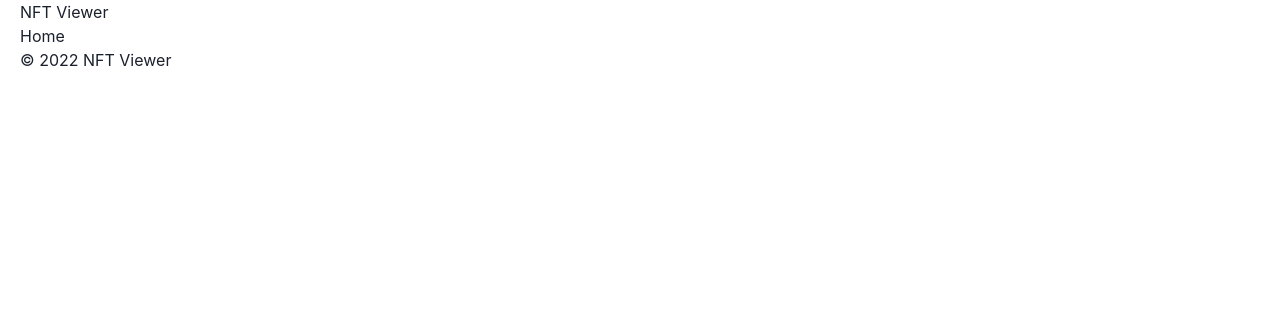
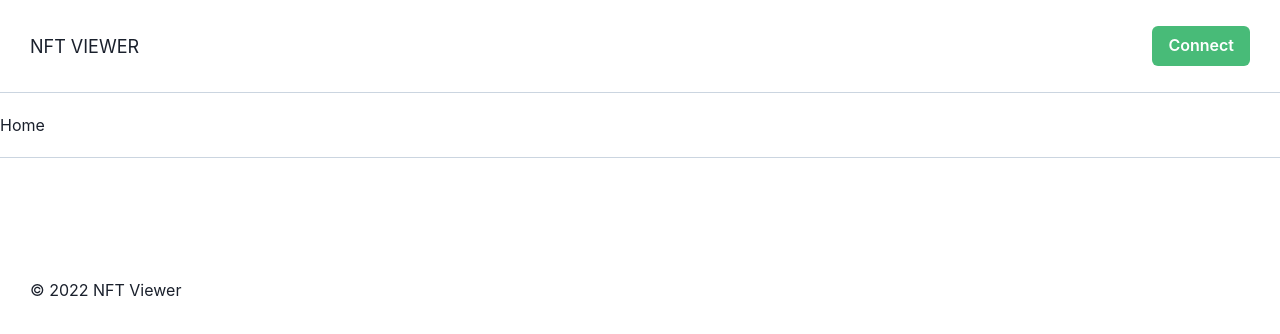
Before and after one commit to 0xbrewsta/nft-viewer, a Next.js app: page / in a window 1280 px wide. Shown: the top 334 px of the page. Built offline with nearby package versions, Linux system fonts and the light colour scheme.

Commit message:
Add more components + layout collections index

```diff
--- /dev/null
+++ b/components/ConnectButton.tsx
@@ -0,0 +1,12 @@
+import type { FunctionComponent, ReactNode } from "react";
+import { Button } from "@chakra-ui/react";
+
+interface ConnectButtonProps {}
+
+const ConnectButton: FunctionComponent<ConnectButtonProps> = () => (
+  <Button bg="green.400" color="white">
+    Connect
+  </Button>
+);
+
+export { ConnectButton };
--- a/components/Wrapper.tsx
+++ b/components/Wrapper.tsx
@@ -3,13 +3,16 @@ import { Box } from "@chakra-ui/react";
 
 interface WrapperProps {
   children: ReactNode;
+  fullWidth?: Boolean;
 }
 
-const Wrapper: FunctionComponent<WrapperProps> = ({ children }) => (
+const Wrapper: FunctionComponent<WrapperProps> = ({ children, fullWidth }) => (
   <Box
     width="100%"
-    maxWidth={["640px", "768px", "1024px", "1280px", "1536px"]}
-    px={["10px", "10px", "20px"]}
+    maxWidth={
+      fullWidth ? "100%" : ["640px", "768px", "1024px", "1280px", "1536px"]
+    }
+    px={["20px", "20px", "20px", "30px"]}
     mx="auto"
   >
     {children}
--- a/modules/Footer.tsx
+++ b/modules/Footer.tsx
@@ -1,12 +1,13 @@
 import type { FunctionComponent, ReactNode } from "react";
+import { Box } from "@chakra-ui/react";
 import { Wrapper } from "../components/Wrapper";
 
 interface FooterProps {}
 
 const Footer: FunctionComponent<FooterProps> = () => (
-  <footer>
-    <Wrapper>&copy; {new Date().getFullYear()} NFT Viewer</Wrapper>
-  </footer>
+  <Box as="footer" pt="120px" borderTop="1px" borderColor="gray.300">
+    <Wrapper fullWidth>&copy; {new Date().getFullYear()} NFT Viewer</Wrapper>
+  </Box>
 );
 
 export { Footer };
--- a/modules/Header.tsx
+++ b/modules/Header.tsx
@@ -1,14 +1,21 @@
-import type { FunctionComponent, ReactNode } from "react";
+import type { FunctionComponent } from "react";
+import { Box, Text, Flex } from "@chakra-ui/react";
 import { Wrapper } from "../components/Wrapper";
+import { ConnectButton } from "../components/ConnectButton";
 
 interface HeaderProps {}
 
 const Header: FunctionComponent<HeaderProps> = () => (
-  <header>
-    <Wrapper>
-      <h1>NFT Viewer</h1>
+  <Box as="header" borderBottom="1px" borderColor="gray.300" py="26px">
+    <Wrapper fullWidth>
+      <Flex alignItems="center" justify="space-between">
+        <Text fontSize="lg" textTransform="uppercase">
+          NFT Viewer
+        </Text>
+        <ConnectButton />
+      </Flex>
     </Wrapper>
-  </header>
+  </Box>
 );
 
 export { Header };
--- a/modules/Layout.tsx
+++ b/modules/Layout.tsx
@@ -1,7 +1,7 @@
 import type { FunctionComponent, ReactNode } from "react";
+import { Box } from "@chakra-ui/react";
 import { Header } from "../modules/Header";
 import { Footer } from "../modules/Footer";
-import { Wrapper } from "../components/Wrapper";
 
 interface LayoutProps {
   children: ReactNode;
@@ -10,9 +10,9 @@ interface LayoutProps {
 const Layout: FunctionComponent<LayoutProps> = ({ children }) => (
   <div>
     <Header />
-    <main>
-      <Wrapper>{children}</Wrapper>
-    </main>
+    <Box as="main" py="20px">
+      {children}
+    </Box>
     <Footer />
   </div>
 );
--- a/pages/index.tsx
+++ b/pages/index.tsx
@@ -1,6 +1,4 @@
 import type { NextPage } from "next";
-import Head from "next/head";
-import Image from "next/image";
 import { Seo } from "../components/Seo";
 
 const Home: NextPage = () => {
```
Also changed, not shown: components/PageHeading.tsx (added, +23 -0 lines), components/PageLead.tsx (added, +12 -0 lines), components/PageTitle.tsx (added, +14 -0 lines), pages/collections/index.tsx (+25 -0 lines), components/ConnectWalletButton.tsx (deleted).
